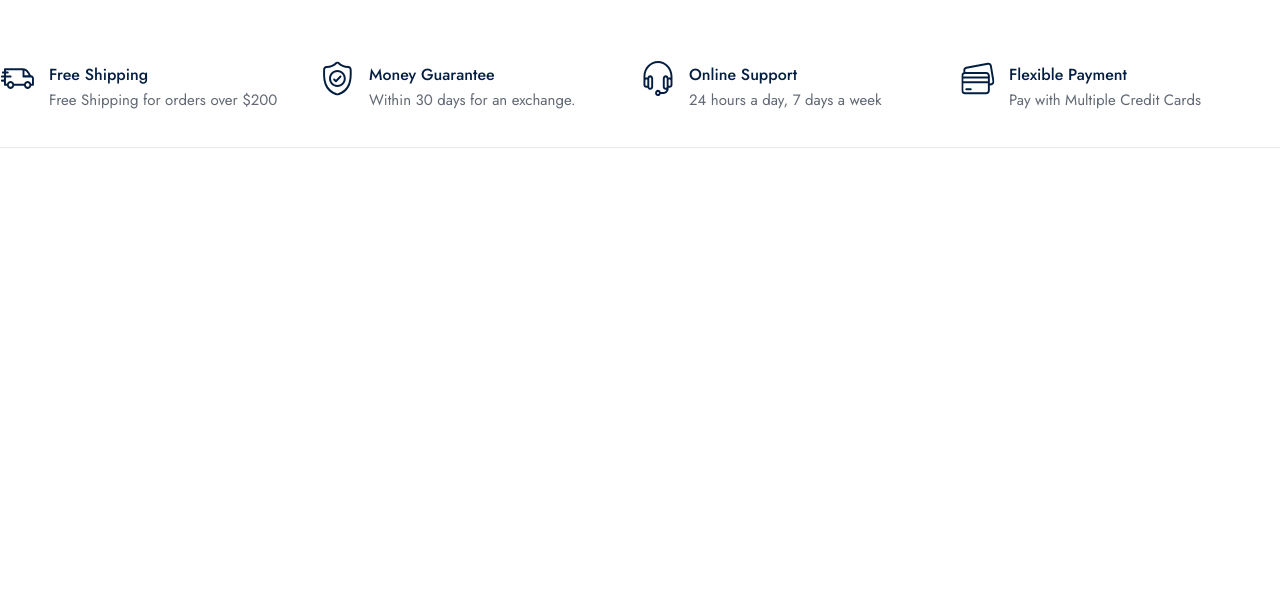
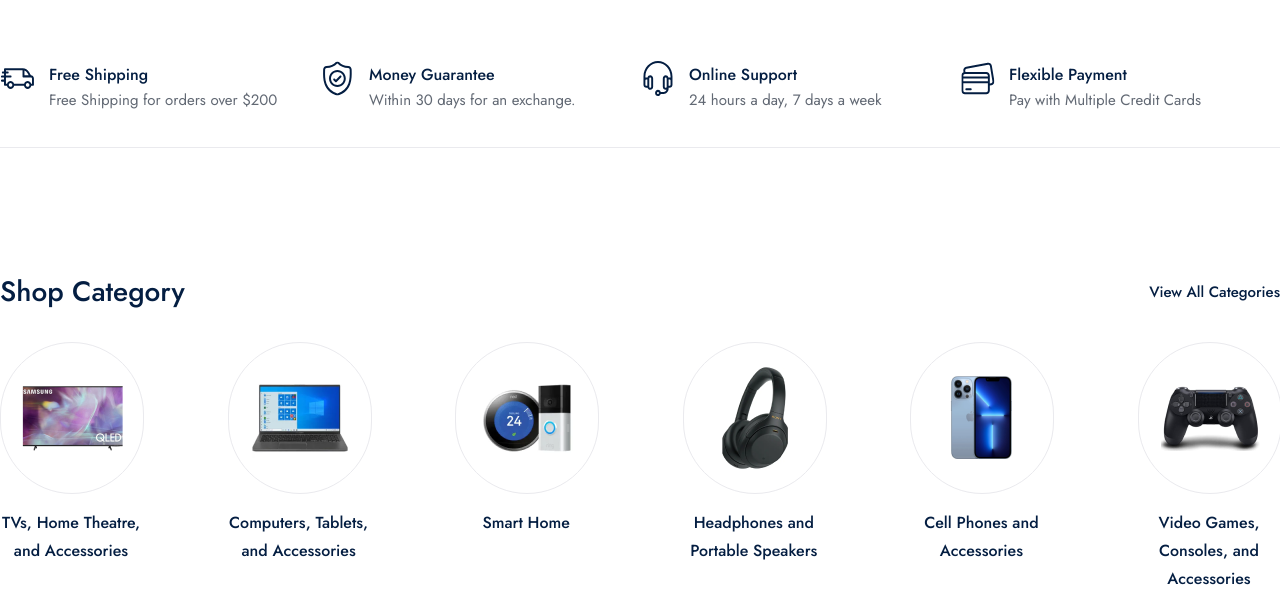
Before and after one commit to shohruhinomjonov691-hub/zenmart, a plain HTML site: page index.html in a window 1280 px wide. Shown: the part 753-1360 px from the top of the page. Before the commit the page ends 915 px from the top, so only its background shows below. Drawn offline with Linux system fonts and the light colour scheme; files whose address does not match are found by name.

Commit message:
feat: completed category section view

```diff
--- a/index.html
+++ b/index.html
@@ -174,6 +174,52 @@
           </div>
         </div>
       </div>
+      <div class="shop_category_frame">
+        <div class="container">
+          <div class="category_top">
+            <span>Shop Category</span>
+            <a href="">View All Categories</a>
+          </div>
+          <div class="category_wrapper">
+            <div class="category_box">
+              <div class="category_img_box">
+                <img src="public/images/images/category/tv.png" alt="" />
+              </div>
+              <span> TVs, Home Theatre, and Accessories </span>
+            </div>
+            <div class="category_box">
+              <div class="category_img_box">
+                <img src="public/images/images/category/computer.png" alt="" />
+              </div>
+              <span>Computers, Tablets, and Accessories</span>
+            </div>
+            <div class="category_box">
+              <div class="category_img_box">
+                <img src="public/images/images/category/smart.png" alt="" />
+              </div>
+              <span> Smart Home </span>
+            </div>
+            <div class="category_box">
+              <div class="category_img_box">
+                <img src="public/images/images/category/headphone.png" alt="" />
+              </div>
+              <span> Headphones and Portable Speakers </span>
+            </div>
+            <div class="category_box">
+              <div class="category_img_box">
+                <img src="public/images/images/category/phone.png" alt="" />
+              </div>
+              <span> Cell Phones and Accessories </span>
+            </div>
+            <div class="category_box">
+              <div class="category_img_box">
+                <img src="public/images/images/category/game.png" alt="" />
+              </div>
+              <span> Video Games, Consoles, and Accessories </span>
+            </div>
+          </div>
+        </div>
+      </div>
     </div>
   </body>
 </html>
--- a/public/css/home.css
+++ b/public/css/home.css
@@ -231,3 +231,93 @@
   line-height: 22px;
   color: #626974;
 }
+
+/* SHOP CATEGORY */
+.shop_category_frame {
+  position: relative;
+  margin-top: 90px;
+  width: 100%;
+  height: auto;
+
+  display: flex;
+  justify-content: center;
+}
+
+.shop_category_frame .container {
+  flex-direction: column;
+}
+
+.shop_category_frame .container .category_top {
+  width: 100%;
+  height: auto;
+
+  display: flex;
+  flex-direction: row;
+  justify-content: space-between;
+  align-items: center;
+}
+
+.shop_category_frame .category_top span {
+  font-family: "Jost";
+  font-style: normal;
+  font-weight: 500;
+  font-size: 28px;
+  line-height: 40px;
+  color: #041e42;
+}
+
+.shop_category_frame .category_top a {
+  font-family: "Jost";
+  font-style: normal;
+  font-weight: 500;
+  font-size: 15px;
+  line-height: 22px;
+  color: #041e42;
+}
+
+.shop_category_frame .category_top a:hover {
+  border-bottom: 2px solid #041e42;
+}
+
+.shop_category_frame .container .category_wrapper {
+  margin-top: 30px;
+  width: 100%;
+  height: auto;
+
+  display: flex;
+  flex-direction: row;
+  justify-content: space-between;
+}
+
+.shop_category_frame .category_wrapper .category_box {
+  width: 142px;
+  height: auto;
+
+  display: flex;
+  flex-direction: column;
+  cursor: pointer;
+}
+
+.shop_category_frame .category_box .category_img_box {
+  width: 100%;
+  height: 150px;
+
+  display: flex;
+  justify-content: center;
+  align-items: center;
+
+  border: 1px solid #eaeaee;
+  border-radius: 150px;
+}
+
+.shop_category_frame .category_box span {
+  margin-top: 15px;
+  font-family: "Jost";
+  font-style: normal;
+  font-weight: 500;
+  font-size: 16px;
+  line-height: 28px;
+
+  text-align: center;
+  color: #041e42;
+}
```
